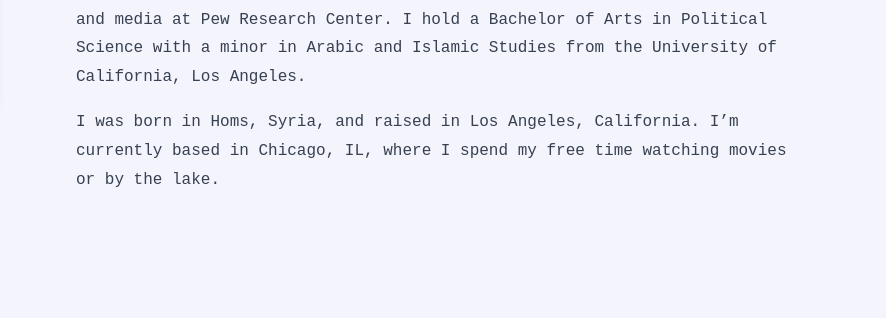
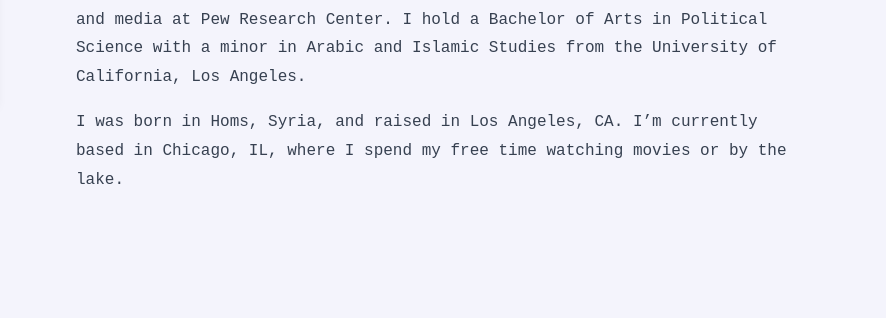
Before and after one commit to mzkhuzam/mzkhuzam.github.io, a plain HTML site: page index.html in a window 1280 px wide. Shown: the part 404-722 px from the top of the page, 394-1280 px from the left. Drawn offline with Linux system fonts and the light colour scheme.

Commit message:
edit for consistency ... you would think i'd preview locally

```diff
--- a/index.html
+++ b/index.html
@@ -80,7 +80,7 @@
 
         <p> Prior to my studies, I worked as a research assistant studying journalism and media at Pew Research Center. I hold a Bachelor of Arts in Political Science with a minor in Arabic and Islamic Studies from the University of California, Los Angeles.</p>
 
-        <p> I was born in Homs, Syria, and raised in Los Angeles, California. I’m currently based in Chicago, IL, where I spend my free time watching movies or by the lake. </p>
+        <p> I was born in Homs, Syria, and raised in Los Angeles, CA. I’m currently based in Chicago, IL, where I spend my free time watching movies or by the lake. </p>
 
       </section>
 
```
